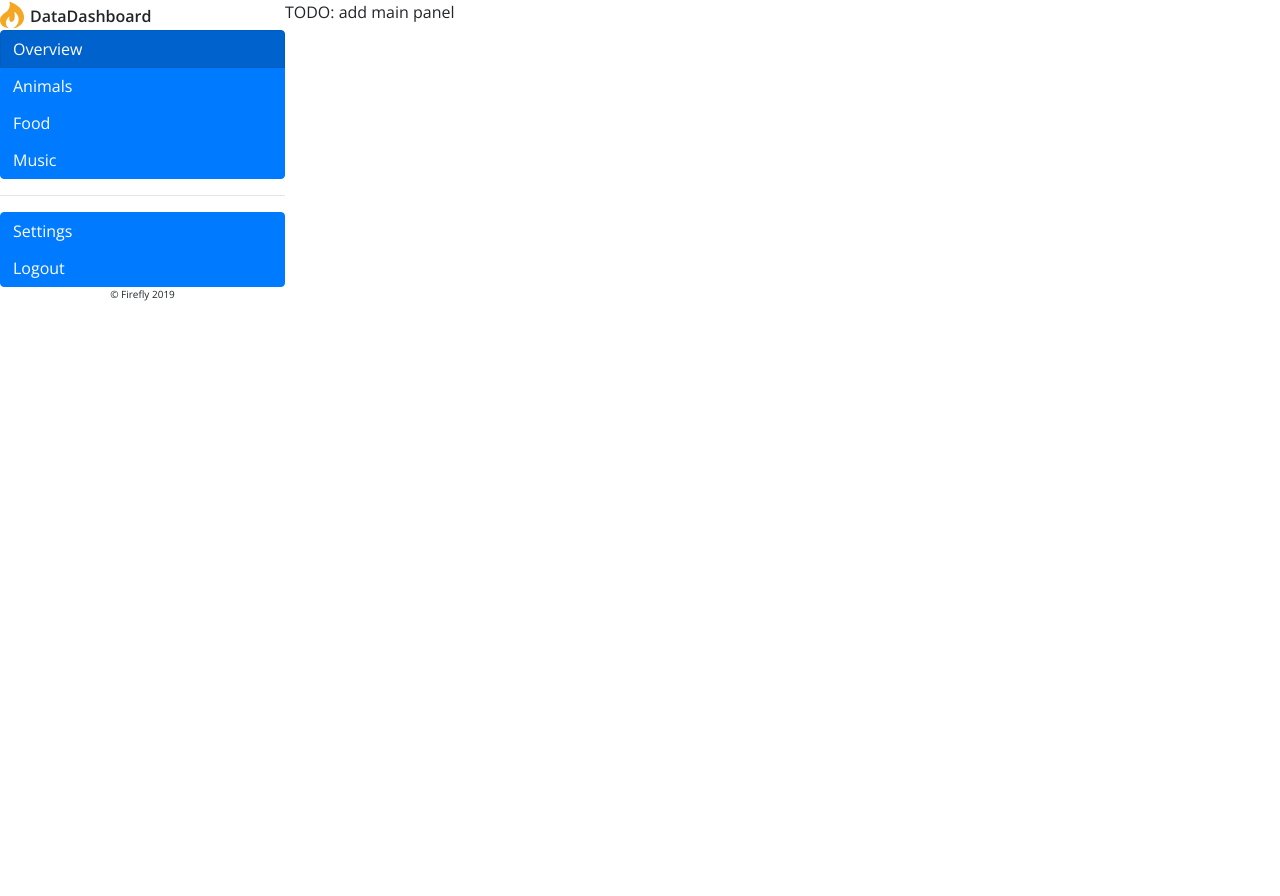
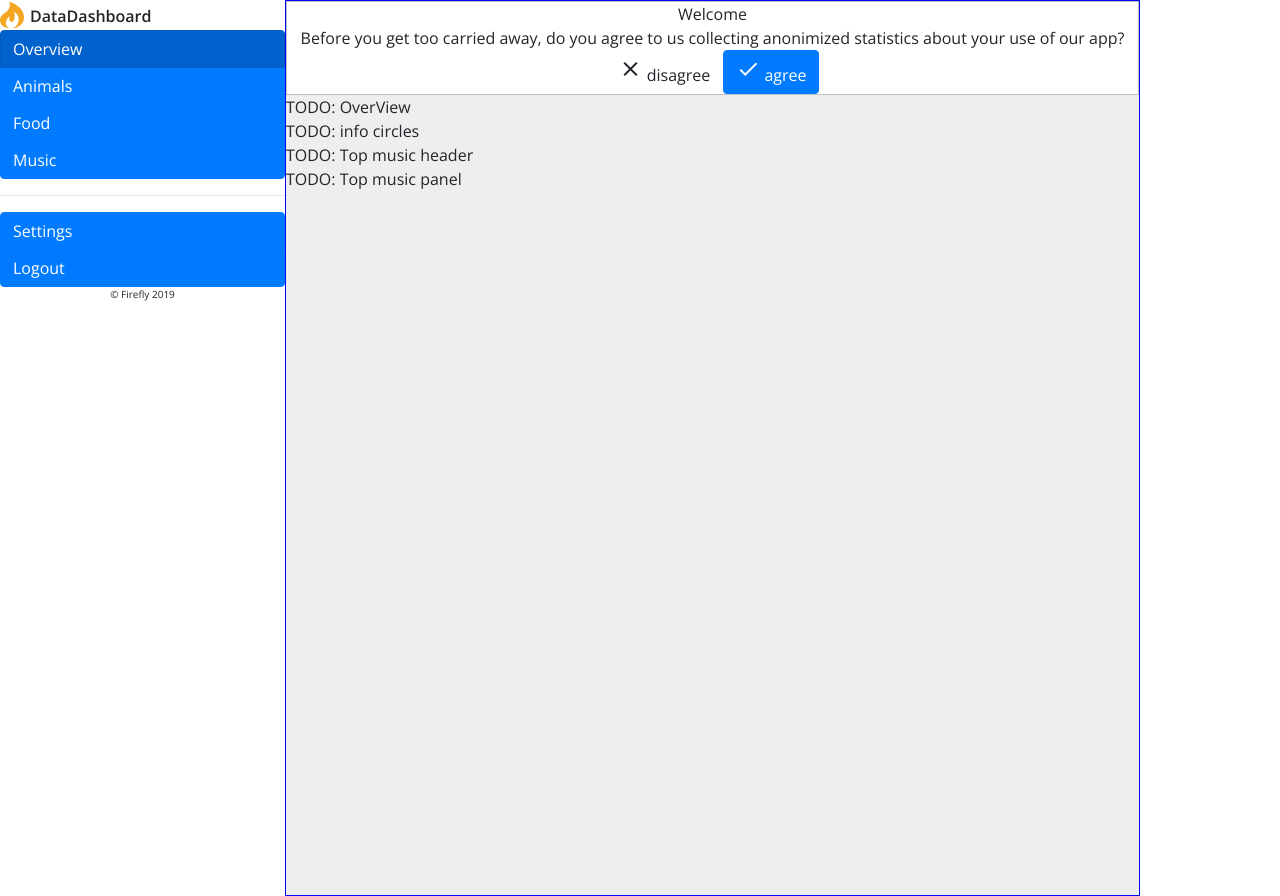
Before and after one commit to trevithj/firefly, a React (Create React App) app: page / in a window 1280 px wide. Before the commit the page ends 800 px from the top, so only its background shows below. Built offline with nearby package versions, Linux system fonts and the light colour scheme.

Commit message:
ver3 mock of main panel, added basic functionality to header

```diff
--- a/public/index.html
+++ b/public/index.html
@@ -41,6 +41,10 @@
       integrity="sha384-JjSmVgyd0p3pXB1rRibZUAYoIIy6OrQ6VrjIEaFf/nJGzIxFDsf4x0xIM+B07jRM"
       crossorigin="anonymous"
     ></script>
+    <link
+      href="https://fonts.googleapis.com/icon?family=Material+Icons"
+      rel="stylesheet"
+    />
     <title>React App</title>
   </head>
   <body>
--- a/src/App.js
+++ b/src/App.js
@@ -6,13 +6,14 @@ import { Col, Row } from "./styled";
 const appStyle = {
   fontFamily: "Open Sans",
   margin: 0,
-  padding: 0
+  padding: 0,
+  width: "100%"
 };
 
 const App = () => {
   return (
-    <div className="App container" style={appStyle}>
-      <Row>
+    <div className="container" style={appStyle}>
+      <Row style={{ width: "100%" }}>
         <Col width="3">
           <LeftPanel />
         </Col>
--- a/src/index.js
+++ b/src/index.js
@@ -6,7 +6,14 @@ import { StoreProvider } from "./store";
 import "typeface-open-sans";
 import App from "./App";
 
-const initialState = {};
+const initialState = {
+  agree: "none",
+  view: "overview",
+  overview: { tab: "artists", order: "mostPlayed" },
+  animals: { catVids: 198, recent: 84 },
+  food: { pizzaSlices: 5, recent: 2 },
+  music: { favSongs: 1324, recent: 24 }
+};
 
 const reducer = (state, newState) => {
   return { ...state, ...newState };
--- a/src/mainPanel/index.js
+++ b/src/mainPanel/index.js
@@ -1,12 +1,70 @@
 import React from "react";
 import { useStore } from "../store";
+import WelcomeHeader from "./welcomeHeader";
+// import { Row } from "../styled";
+
+const panelStyle = {
+  height: "100vh",
+  backgroundColor: "#eee"
+};
+const OverView = props => {
+  return props.view !== "overview" ? null : (
+    <div className="panel panel-default" style={panelStyle}>
+      <div className="panel-heading">TODO: OverView</div>
+      <div className="panel-body">
+        <div>TODO: info circles</div>
+        <div>TODO: Top music header</div>
+        <div>TODO: Top music panel</div>
+      </div>
+    </div>
+  );
+};
+const AnimalsView = props => {
+  return props.view !== "animals" ? null : (
+    <div className="panel panel-default">
+      <div className="panel-heading">TODO: AnimalsView</div>
+    </div>
+  );
+};
+const FoodView = props => {
+  return props.view !== "food" ? null : (
+    <div className="panel panel-default">
+      <div className="panel-heading">TODO: FoodView</div>
+    </div>
+  );
+};
+const MusicView = props => {
+  return props.view !== "music" ? null : (
+    <div className="panel panel-default">
+      <div className="panel-heading">TODO: MusicView</div>
+    </div>
+  );
+};
 
 const MainPanel = () => {
-  const [state] = useStore();
+  const [state, dispatch] = useStore();
 
-  console.log(state);
+  const getHandle = val => () => {
+    dispatch({ agree: val });
+  };
+  // console.log(state);
 
-  return <div>TODO: add main panel</div>;
+  return (
+    <div
+      className="panel-group"
+      style={{ width: "100%", border: "solid thin blue" }}
+    >
+      <WelcomeHeader
+        hide={state.agree !== "none"}
+        handleAgree={getHandle("yes")}
+        handleDisagree={getHandle("no")}
+      />
+      <OverView view={state.view} />
+      <AnimalsView view={state.view} />
+      <FoodView view={state.view} />
+      <MusicView view={state.view} />
+    </div>
+  );
 };
 
 export default MainPanel;
--- /dev/null
+++ b/src/mainPanel/welcomeHeader.js
@@ -0,0 +1,29 @@
+import React from "react";
+import { Row } from "../styled";
+
+const WelcomeHeader = props => {
+  const { hide = false, handleDisagree, handleAgree } = props;
+  return hide ? null : (
+    <div className="panel panel-info" style={{ border: "solid thin silver" }}>
+      <div className="panel-heading">
+        <Row justify="center">Welcome</Row>
+        <Row justify="center">
+          <div className="text-center">
+            Before you get too carried away, do you agree to us collecting
+            anonimized statistics about your use of our app?
+          </div>
+        </Row>
+        <Row justify="center">
+          <button className="btn btn-default" onClick={handleDisagree}>
+            <i className="material-icons">clear</i> disagree
+          </button>
+          <button className="btn btn-primary" onClick={handleAgree}>
+            <i className="material-icons">done</i> agree
+          </button>
+        </Row>
+      </div>
+    </div>
+  );
+};
+
+export default WelcomeHeader;
--- a/src/styled/index.js
+++ b/src/styled/index.js
@@ -2,8 +2,8 @@ import React from "react";
 
 const compactStyle = { margin: 0, padding: 0 };
 
-export const Col = ({ children, width = 6 }) => (
-  <div style={compactStyle} className={`col-sm-${width}`}>
+export const Col = ({ style = {}, children, width = 6 }) => (
+  <div style={{ ...compactStyle, ...style }} className={`col-md-${width}`}>
     {children}
   </div>
 );
```
Also changed, not shown: implementation-notes.txt.
